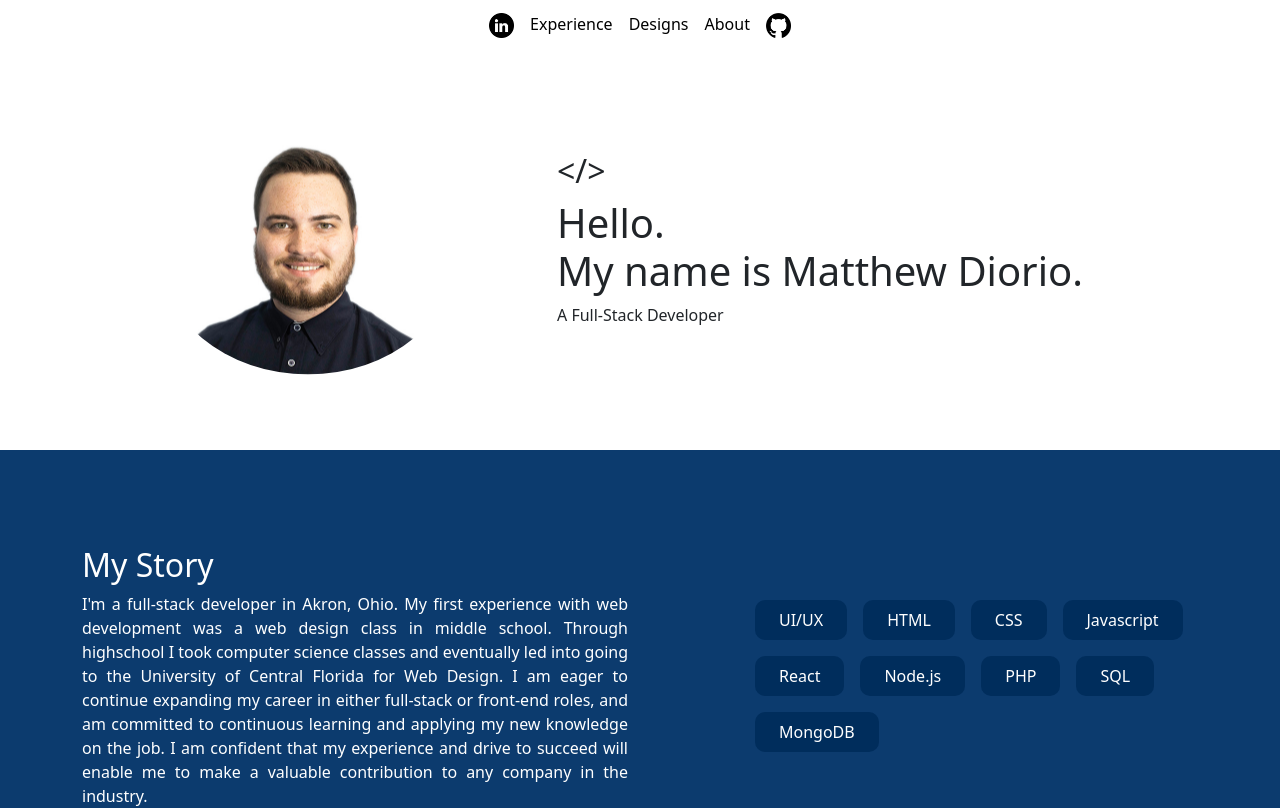
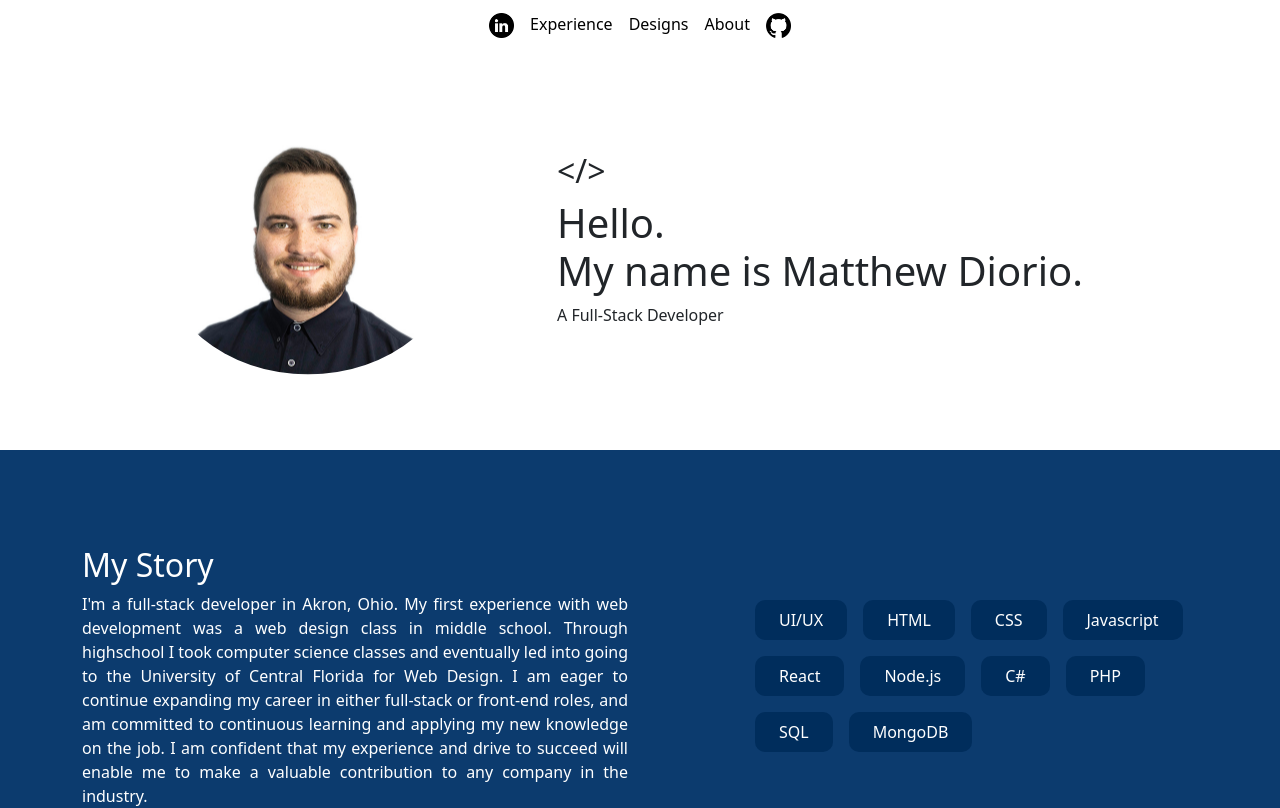
Before and after one commit to matthewdiorio/ReactPortfolio, a React (Create React App) app: page / in a window 1280 px wide. Shown: the top 808 px of the page. Built offline with nearby package versions, Linux system fonts and the light colour scheme.

Commit message:
Updated Skills

```diff
--- a/src/components/History/index.js
+++ b/src/components/History/index.js
@@ -18,6 +18,7 @@ export const History = () => {
                             <li>Javascript</li>
                             <li>React</li>
                             <li>Node.js</li>
+                            <li>C#</li>
                             <li>PHP</li>
                             <li>SQL</li>
                             <li>MongoDB</li>
```
